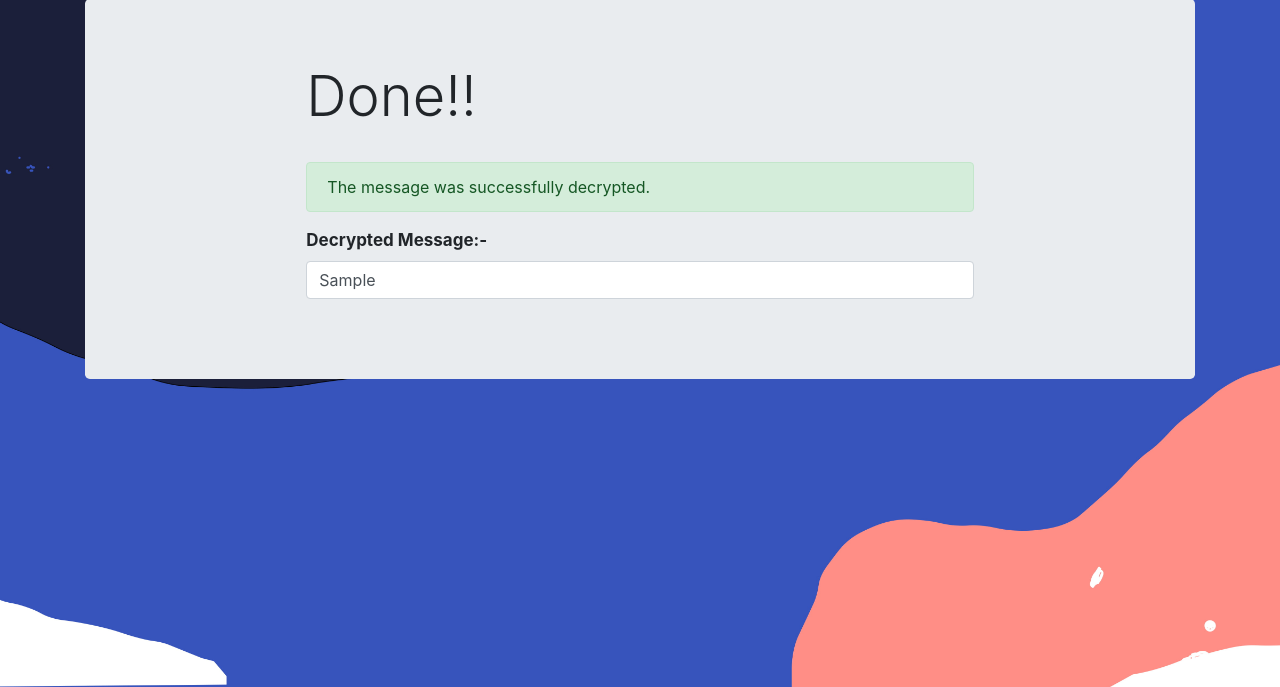
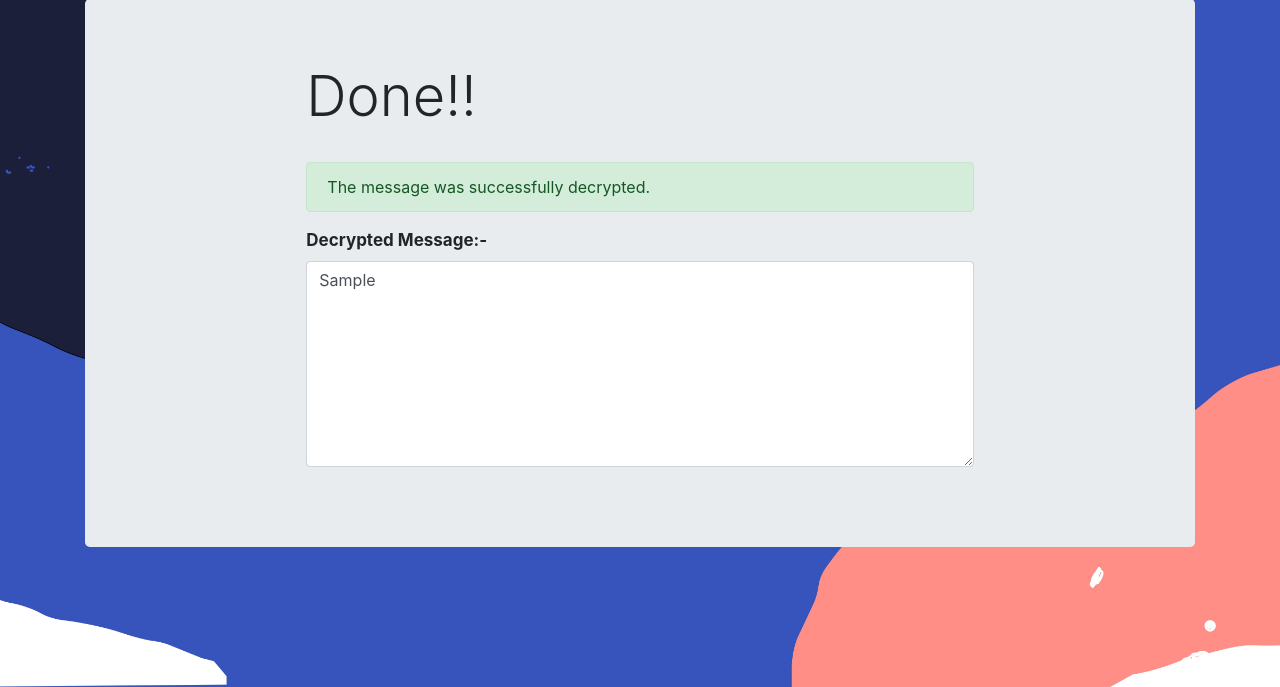
Before and after one commit to sumantk33/StegaCrypt, a Flask app: template templates/decrypt_comp.html in a window 1280 px wide. Shown: the part 113-800 px from the top of the page. Run offline with Flask 2, Linux system fonts and the light colour scheme; the template is opened without the code that fills it: most values are stand-ins (such as "Sample title", 1, 10 or a date in 2020); some libraries are stand-ins or nearby versions.

Commit message:
Update decrypt_comp.html

```diff
--- a/templates/decrypt_comp.html
+++ b/templates/decrypt_comp.html
@@ -29,7 +29,7 @@
         <form>
             <div class="form-group">
                 <label for="EncryptedMessage">Decrypted Message:-</label>
-                <input type="text" class="form-control" value="{{dec_msg}}">
+                <textarea class="form-control" id="text1" rows="8">{{dec_msg}}</textarea>
             </div>
         </form>
         {% else %}
```
